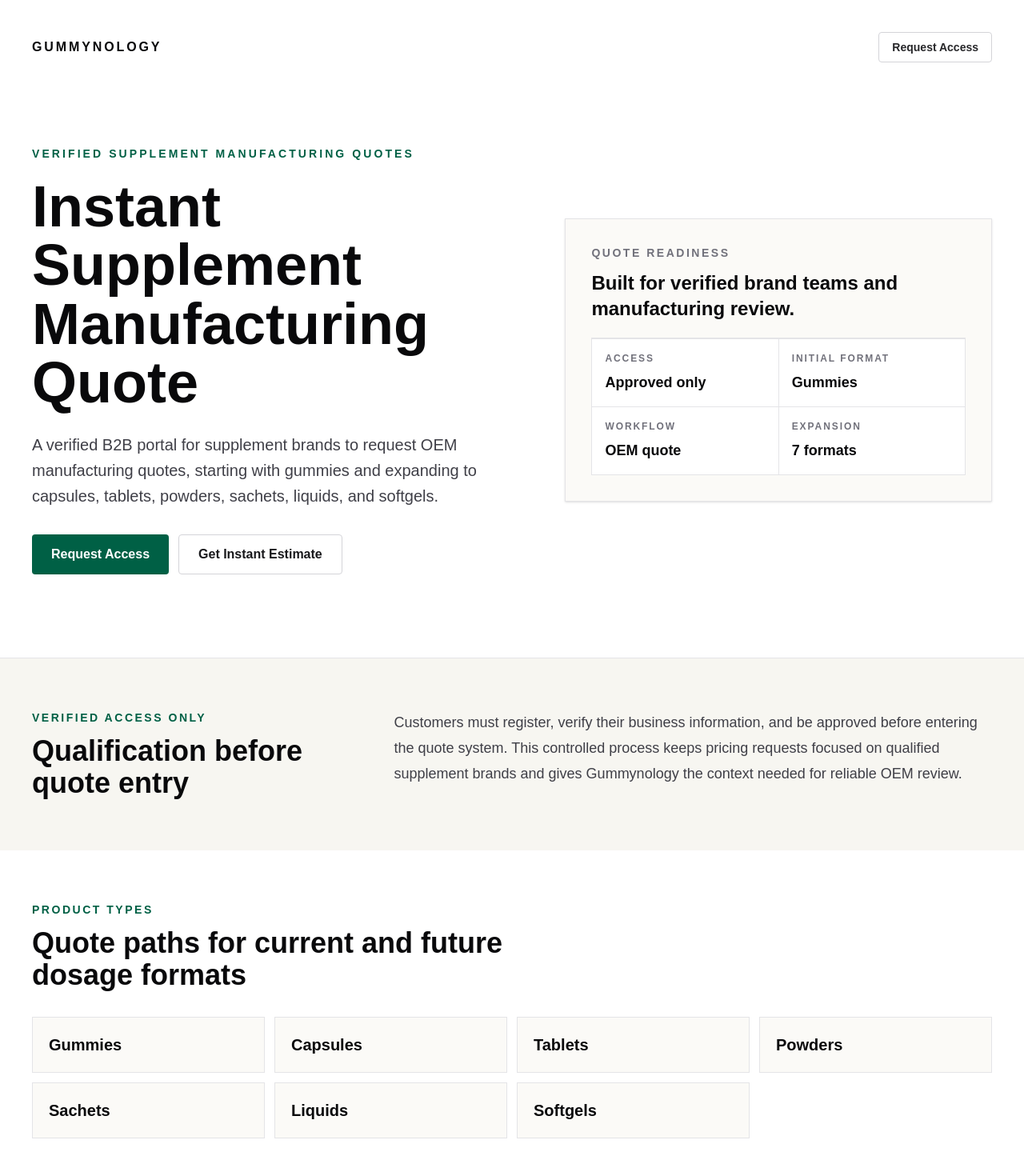
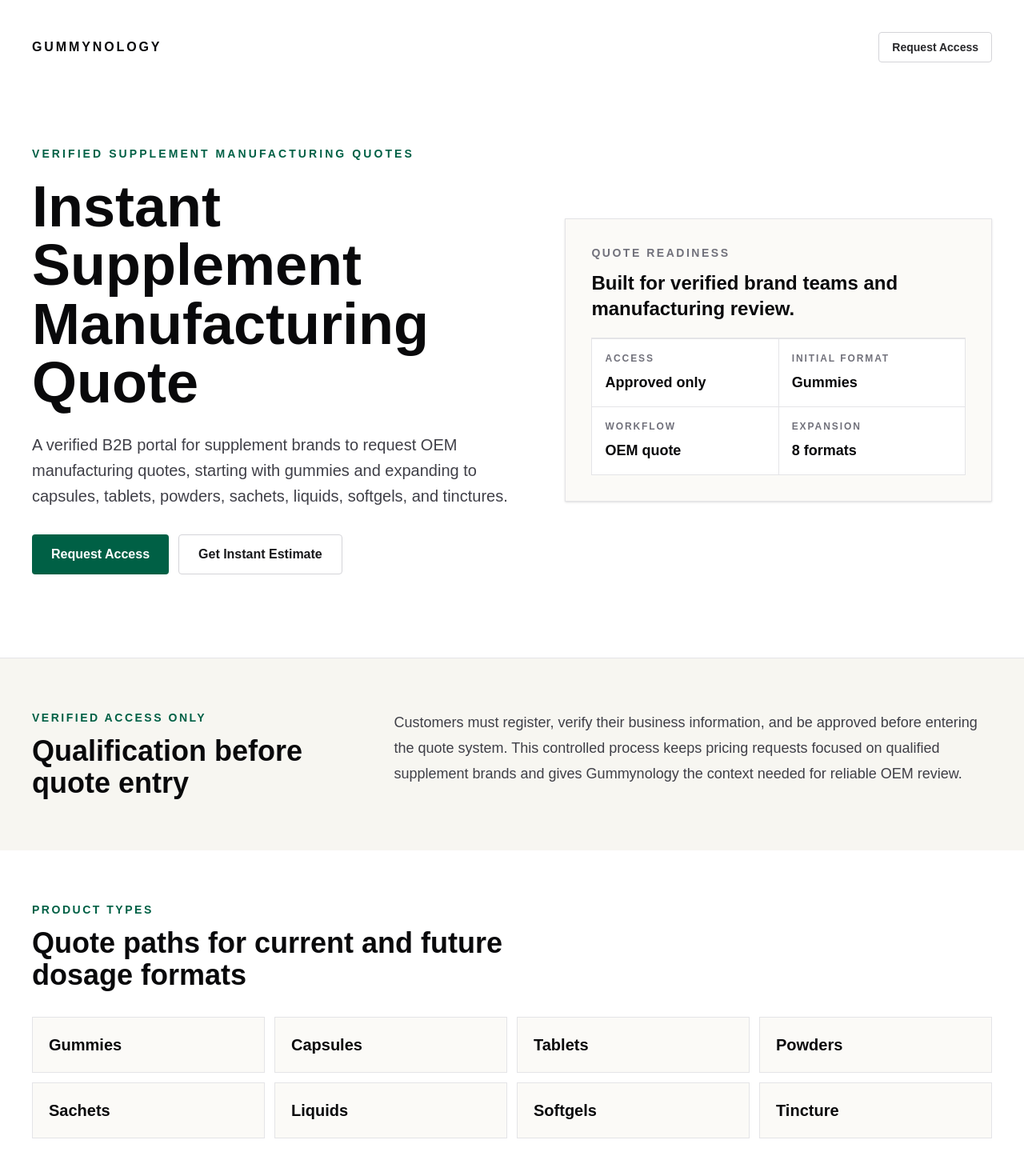
Before and after one commit to gummynology/nextjs-boilerplate, a Next.js app: page / in a window 1280 px wide. Shown: the top 1470 px of the page at 80% size. Built offline with nearby package versions, Linux system fonts and the light colour scheme.

Commit message:
Update page.tsx

```diff
--- a/app/page.tsx
+++ b/app/page.tsx
@@ -6,6 +6,7 @@ const productTypes = [
   "Sachets",
   "Liquids",
   "Softgels",
+  "Tincture",
 ];
 
 const whyGummynology = [
@@ -63,7 +64,8 @@ export default function Home() {
               <p className="mt-6 max-w-2xl text-lg leading-8 text-zinc-700 sm:text-xl">
                 A verified B2B portal for supplement brands to request OEM
                 manufacturing quotes, starting with gummies and expanding to
-                capsules, tablets, powders, sachets, liquids, and softgels.
+                capsules, tablets, powders, sachets, liquids, softgels, and
+                tinctures.
               </p>
               <div className="mt-8 flex flex-col gap-3 sm:flex-row">
                 <a
@@ -95,7 +97,7 @@ export default function Home() {
                   ["Access", "Approved only"],
                   ["Initial format", "Gummies"],
                   ["Workflow", "OEM quote"],
-                  ["Expansion", "7 formats"],
+                  ["Expansion", "8 formats"],
                 ].map(([label, value]) => (
                   <div key={label} className="bg-white p-4">
                     <dt className="text-xs font-semibold tracking-[0.16em] text-zinc-500 uppercase">
```
